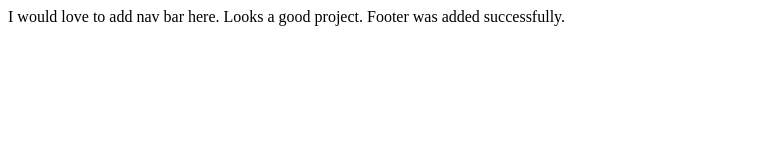
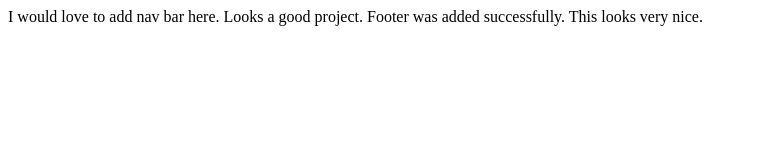
Before and after one commit to maheshmena/Localrepo, a plain HTML site: page index.html in a window 1280 px wide. Shown: the whole page, without its empty margins (0-757 px from the left). Drawn offline with Linux system fonts and the light colour scheme.

Commit message:
Update Main Website for Index.html changes

```diff
--- a/index.html
+++ b/index.html
@@ -9,5 +9,6 @@
     I would love to add nav bar here.
     Looks a good project.
     Footer was added successfully.
+    This looks very nice.
 </body>
 </html>
```
